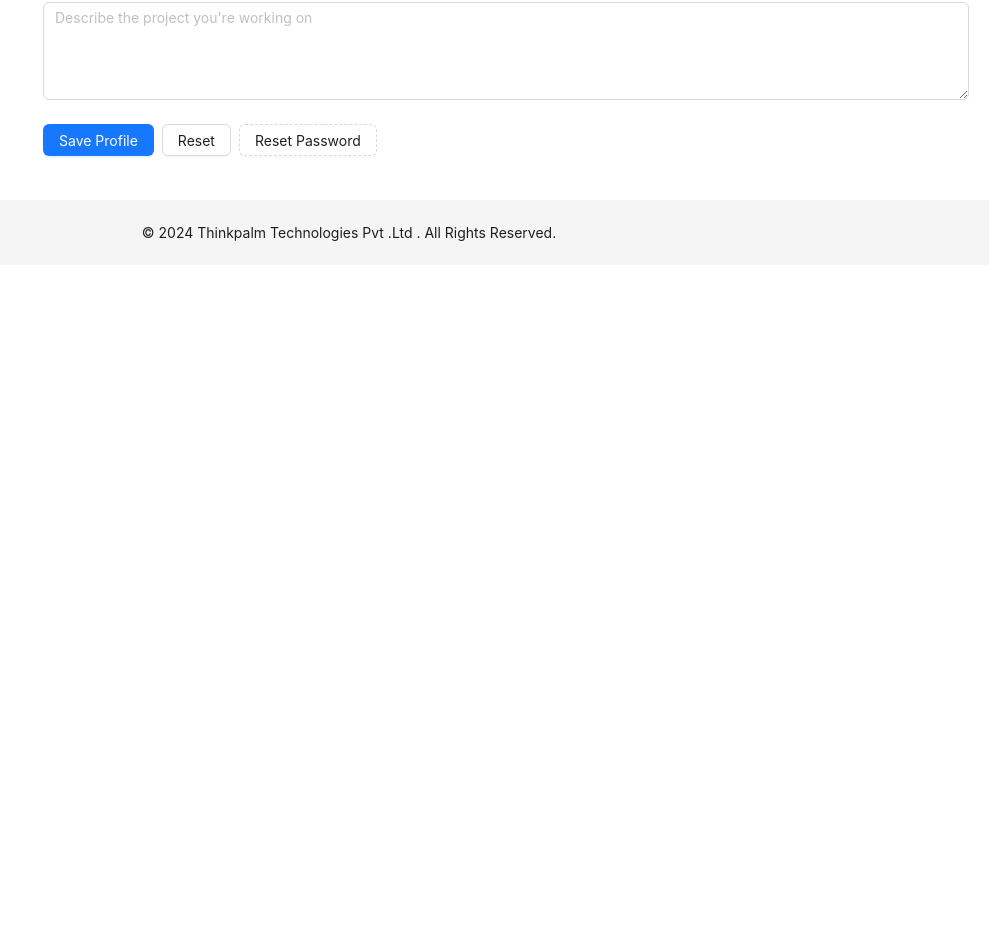
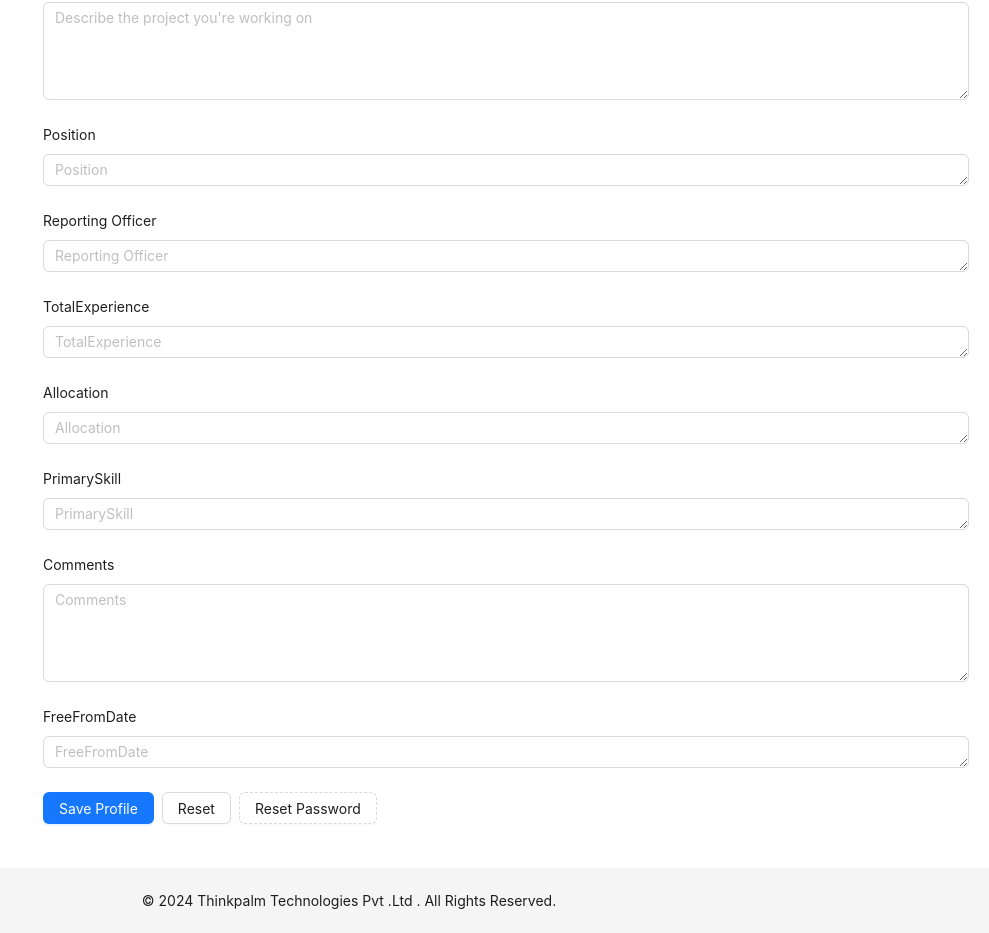
Before and after one commit to jeswinjose203/Employee_Management, a React (Create React App) app in the folder employee_management/: page /profile in a window 1280 px wide. Shown: the part 659-1592 px from the top of the page, without its empty margins (291-1280 px from the left). Before the commit the page ends 924 px from the top, so only its background shows below. Built offline with nearby package versions, Linux system fonts and the light colour scheme.

Commit message:
modified form

```diff
--- a/employee_management/src/Profile_sections/Profile.js
+++ b/employee_management/src/Profile_sections/Profile.js
@@ -15,6 +15,13 @@ const Profile = ({ profilePhoto, setProfilePhoto }) => {
   // Handle form submission
   const handleFormSubmit = (values) => {
     console.log('Form Values:', values);
+    console.log('Position:', values.Position);
+    console.log('Reporting Officer:', values['Reporting Officer']);
+    console.log('TotalExperience:', values.TotalExperience);
+    console.log('Allocation:', values.Allocation);
+    console.log('PrimarySkill:', values.PrimarySkill);
+    console.log('Comments:', values.Comments);
+    console.log('FreeFromDate:', values.FreeFromDate);
   };
 
   const onImageUpload = (imageData) => {
@@ -81,7 +88,7 @@ const Profile = ({ profilePhoto, setProfilePhoto }) => {
               </Select>
             </Form.Item>
 
-            <Form.Item label="Member Status" name="memberStatus">
+            <Form.Item label="Resource Status" name="memberStatus">
               <Select placeholder="Select status">
                 <Option value="billed_member">Billed Member</Option>
                 <Option value="unbilled">Unbilled</Option>
@@ -99,6 +106,34 @@ const Profile = ({ profilePhoto, setProfilePhoto }) => {
 
             <Form.Item label="Project Description" name="projectDescription">
               <Input.TextArea rows={4} placeholder="Describe the project you're working on" />
+            </Form.Item>
+
+            <Form.Item label="Position" name="Position">
+              <Input.TextArea rows={1} placeholder="Position" />
+            </Form.Item>
+
+            <Form.Item label="Reporting Officer" name="Reporting Officer">
+              <Input.TextArea rows={1} placeholder="Reporting Officer" />
+            </Form.Item>
+
+            <Form.Item label="TotalExperience" name="TotalExperience">
+              <Input.TextArea rows={1} placeholder="TotalExperience" />
+            </Form.Item>
+
+            <Form.Item label="Allocation" name="Allocation">
+              <Input.TextArea rows={1} placeholder="Allocation" />
+            </Form.Item>
+
+            <Form.Item label="PrimarySkill" name="PrimarySkill">
+              <Input.TextArea rows={1} placeholder="PrimarySkill" />
+            </Form.Item>
+
+            <Form.Item label="Comments" name="Comments">
+              <Input.TextArea rows={4} placeholder="Comments" />
+            </Form.Item>
+
+            <Form.Item label="FreeFromDate" name="FreeFromDate">
+              <Input.TextArea rows={1} placeholder="FreeFromDate" />
             </Form.Item>
 
             <Form.Item>
```
Also changed, not shown: 11 other files (tests, documents, lock files or other folders).
